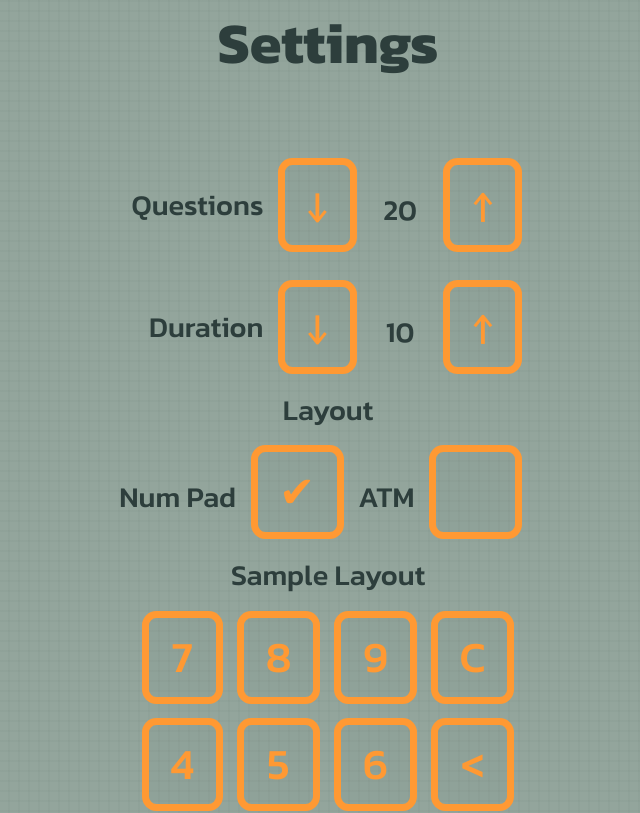
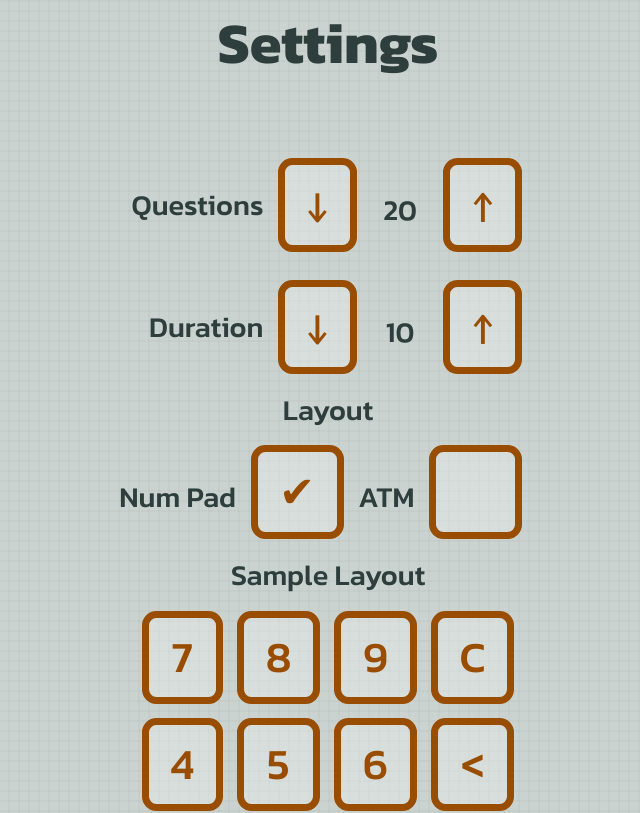
Before and after one commit to AndrewDiles/flash-cards, a React (Vite) app: page /flash-cards/settings in a window 1280 px wide. Shown: the top 813 px of the page, without its empty margins (312-952 px from the left). Built offline with nearby package versions, Linux system fonts and the light colour scheme.

Commit message:
results tweaks and color improvements

```diff
--- a/src/helpers/generateFactors.ts
+++ b/src/helpers/generateFactors.ts
@@ -9,7 +9,6 @@ const generateFactors = (
   yMax: number,
   quantity: number
 ): [number, number][] => {
-  console.log({quantity});
 
   const factors: [number, number][] = [];
 
--- a/src/hooks/useManageSettings.tsx
+++ b/src/hooks/useManageSettings.tsx
@@ -17,8 +17,6 @@ const DEFAULT_SETTINGS: Settings = {
 
 const useManageSettings = () => {
   const [settings, setSettings] = useState<Settings>({ ...DEFAULT_SETTINGS });
-  console.log({settings});
-
 
   useEffect(() => {
     const foundSettings = window.localStorage.getItem(STORAGE_KEY);
--- a/src/index.css
+++ b/src/index.css
@@ -1,12 +1,13 @@
 :root {
-  --main-light-bg-color: hsl(152, 9%, 61%);
-  --main-light-color: hsl(173, 16%, 21%);
-  --main-light-color-transparent: hsla(173, 16%, 21%, 0.03);
-  --main-light-accent: hsl(30, 100%, 60%);
-  --main-dark-bg-color: hsl(173, 16%, 21%);
-  --main-dark-color: hsl(50, 12%, 69%);
-  --main-dark-color-transparent: hsla(50, 12%, 69%, 0.05);
-  --main-dark-accent: hsl(60, 100%, 71%);
+  --light-bg-color: hsl(152, 9%, 81%);
+  --light-color: hsl(173, 16%, 21%);
+  --light-black-transparent: hsla(173, 16%, 21%, 0.03);
+  --light-white-transparent: hsla(173, 16%, 100%, 0.25);
+  --light-accent: hsl(30, 100%, 30%);
+  --dark-bg-color: hsl(173, 16%, 21%);
+  --dark-color: hsl(50, 62%, 89%);
+  --dark-black-transparent: hsla(50, 12%, 69%, 0.05);
+  --dark-accent: hsl(60, 100%, 71%);
   --highlight-color: violet;
 
   font-family: "Kanit", sans-serif;
@@ -14,15 +15,15 @@
   font-size: calc(1rem + 1vw);
 
   color-scheme: light dark;
-  color: var(--main-dark-color);
-  background-color: var(--main-dark-bg-color);
+  color: var(--dark-color);
+  background-color: var(--dark-bg-color);
   background-image: linear-gradient(
-      var(--main-dark-color-transparent) 2px,
+      var(--dark-black-transparent) 2px,
       transparent 2px
     ),
     linear-gradient(
       90deg,
-      var(--main-dark-color-transparent) 2px,
+      var(--dark-black-transparent) 2px,
       transparent 2px
     );
   background-size: 10px 10px;
@@ -54,11 +55,11 @@ button {
   font-size: 1.5em;
   margin: 0.5rem;
   border-radius: 0.5rem;
-  color: var(--main-dark-accent);
-  border: 0.25rem solid var(--main-dark-accent);
+  color: var(--dark-accent);
+  border: 0.25rem solid var(--dark-accent);
   padding: 0.25rem 0.75rem;
   text-decoration: none;
-  background-color: var(--main-dark-color-transparent);
+  background-color: var(--dark-black-transparent);
   outline: 0.01rem solid transparent;
   transition: outline 300ms;
   cursor: pointer;
@@ -76,7 +77,7 @@ button span {
 }
 
 summary {
-  color: var(--main-dark-accent);
+  color: var(--dark-accent);
   cursor: pointer;
   z-index: 10;
 }
@@ -136,13 +137,21 @@ summary:focus {
 .margin-right {
   margin-right: 1em;
 }
+.large-top-margin:not(:has(~ details:nth-of-type(1)[open])) {
+  margin-top: 30vh;
+}
+.large-top-margin {
+  margin-top: 0;
+  transition: margin .3s ease-in-out;
+}
+
 .card {
   position: relative;
   width: clamp(250px, 50vh, min(500px, 80vw));
   height: clamp(250px, 50vh, min(500px, 80vw));
   aspect-ratio: 1 / 1;
-  background-color: var(--main-dark-color);
-  /* color: var(--main-dark-bg-color); */
+  background-color: var(--dark-color);
+  /* color: var(--dark-bg-color); */
   color: black;
   font-size: 2em;
   display: flex;
@@ -191,8 +200,8 @@ summary:focus {
   height: 50px;
   width: 250px;
   border-radius: 25px;
-  background-color: var(--main-dark-color);
-  margin-bottom: 0.5rem;
+  background-color: var(--dark-color);
+  margin: 0.5rem auto;
   overflow: hidden;
   display: flex;
   flex-direction: row-reverse;
@@ -210,7 +219,7 @@ summary:focus {
   transform: rotate(45deg);
 }
 .correction {
-  color: var(--main-dark-accent);
+  color: var(--dark-accent);
 }
 
 .push-right:has(.caret) {
@@ -255,42 +264,43 @@ summary:focus {
 
 @media (prefers-color-scheme: light) {
   :root {
-    color: var(--main-light-color);
-    background-color: var(--main-light-bg-color);
+    color: var(--light-color);
+    background-color: var(--light-bg-color);
     background-image: linear-gradient(
-        var(--main-light-color-transparent) 2px,
+        var(--light-black-transparent) 2px,
         transparent 2px
       ),
       linear-gradient(
         90deg,
-        var(--main-light-color-transparent) 2px,
+        var(--light-black-transparent) 2px,
         transparent 2px
       );
   }
   a,
   button{
-    color: var(--main-light-accent);
-    border-color: var(--main-light-accent);
-    background-color: var(--main-light-color-transparent);
+    color: var(--light-accent);
+    border-color: var(--light-accent);
+    background-color: var(--light-white-transparent);
   }
   summary {
-    color: var(--main-light-accent);
+    color: var(--light-accent);
   }
   .activeResults {
-    background-color: var(--main-light-color);
+    background-color: var(--light-color);
   }
   .correction {
-    color: var(--main-light-accent);
+    color: var(--light-accent);
   }
   .card {
-    background-color: var(--main-light-color);
+    background-color: var(--light-color);
     color: white;
   }
   .card div .bar {
     background-color: white;
   }
   a:hover,
-  button:hover {
+  button:hover,
+  summary:hover {
     filter: hue-rotate(-45deg);
   }
 }
--- a/src/pages/Multiplication/GameComplete.tsx
+++ b/src/pages/Multiplication/GameComplete.tsx
@@ -36,13 +36,22 @@ const GameComplete = ({
         10
     ) / 100;
 
-  console.log(exerciseData.times);
+    const percentage : number = Math.round((100 * correctCount) / maxCardNumber);
+    let message : string = "Keep at it!";
+    if (percentage === 100) {
+      message = "Perfect!"
+    } else if (percentage > 85) {
+      message = "Excellent work!"
+    } else if (percentage > 65) {
+      message = "Great job."
+    }
 
   return (
     <>
       <h1>Results</h1>
       {correctCount === maxCardNumber && <img className="confetti" alt="" src={confetti}/>}
-      <p>{Math.round((100 * correctCount) / maxCardNumber)} %</p>
+      <p className="large-top-margin">{message}</p>
+      <p>{percentage} %</p>
       <p>
         {correctCount} / {maxCardNumber} correct
       </p>
--- a/src/pages/Multiplication/MultiplicationGame.tsx
+++ b/src/pages/Multiplication/MultiplicationGame.tsx
@@ -76,7 +76,7 @@ const MultiplicationGame = ({
 
   return (
     <main>
-      <h1>Multiplication</h1>
+      {/* <h1>Multiplication</h1> */}
       <ActiveResults
         results={exerciseData.enteredValues.map(
           (entry: number, index: number) => {
```
